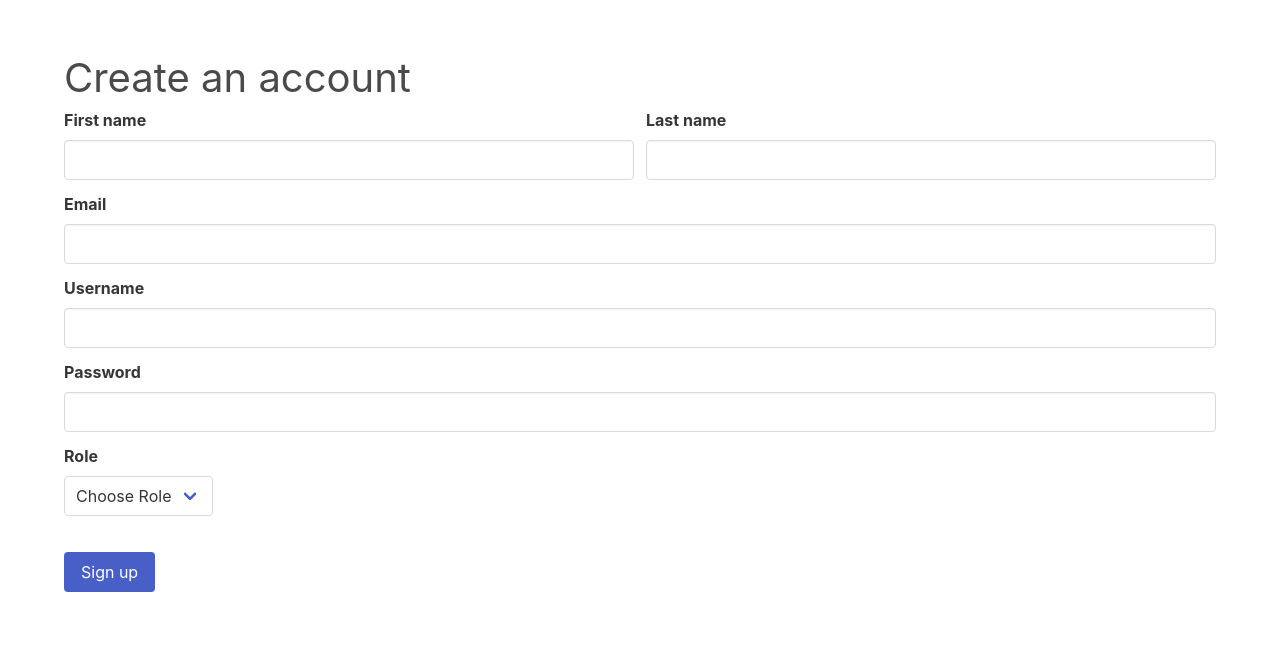
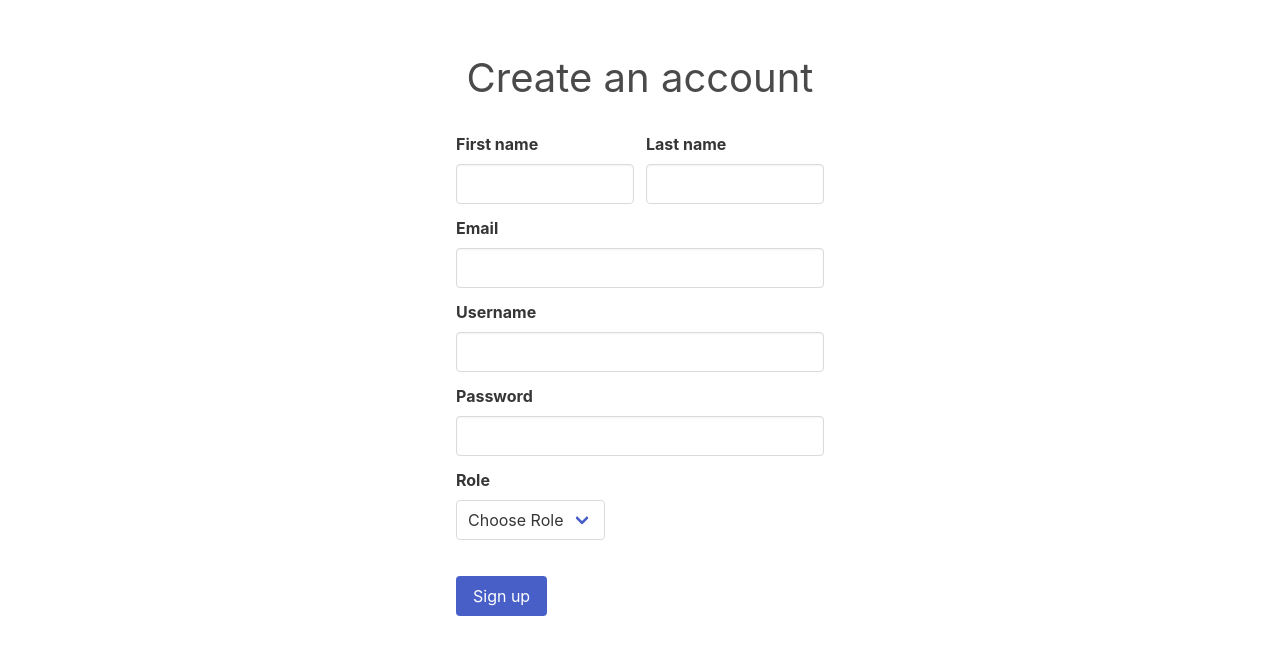
Before and after one commit to jchen2186/cb-platform, a Flask app: page /signup/ in a window 1280 px wide. Shown: the part 56-711 px from the top of the page. Run offline with Flask 2, Linux system fonts and the light colour scheme; some libraries are stand-ins or nearby versions.

Commit message:
Adjusted sizes of input fields

```diff
--- a/cbapp/templates/signup.html
+++ b/cbapp/templates/signup.html
@@ -3,11 +3,13 @@
 {% block content %}
 <section class="section">
   <div class="container">
-    <h2 class="is-size-2">Create an account</h2>
+    <h2 class="is-size-2 has-text-centered">Create an account</h2><br>
 
     <form method="POST" action="/signup/">
       {{ form.hidden_tag() }}
-
+      <div class="columns">
+      <div class="column is-one-third"></div>
+      <div class="column is-one-third">
       <div class="field is-horizontal">
         <div class="field-body">
           <div class="field">
@@ -79,6 +81,8 @@
 
       <br>
       {{ form.submit(class="button is-link") }}
+    </div>
+    </div>
     </form>
   </div>
 </section>
```
Also changed, not shown: cbapp/templates/login.html (+9 -3 lines).
